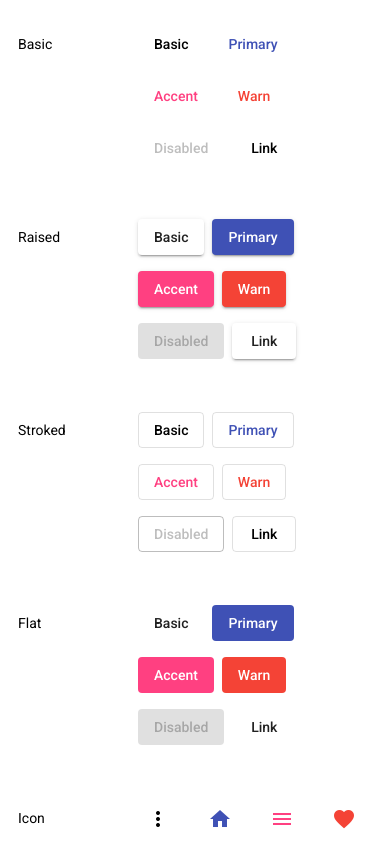
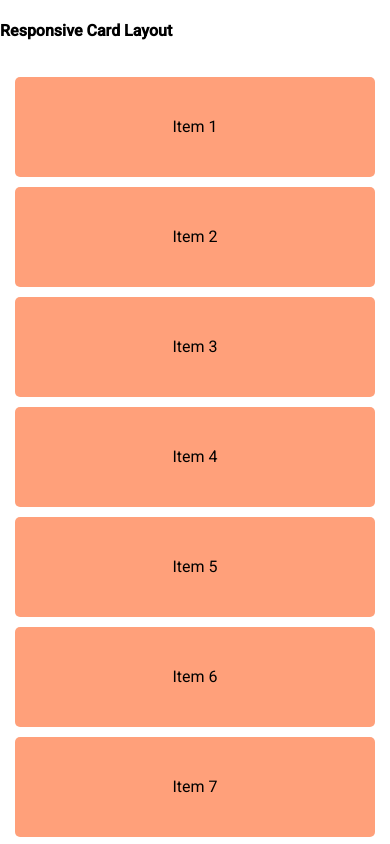
Before and after one commit to FoxGeoff/fxLayout, an Angular app: page / in a window 390 px wide. Shown: the top 844 px of the page. Built offline with nearby package versions, Linux system fonts and the light colour scheme.

Commit message:
Add Responsive Card Layout

```diff
--- a/src/app/app.component.html
+++ b/src/app/app.component.html
@@ -1,3 +1,9 @@
+
+
+
+<app-cards></app-cards>
+
+
 <div class="section" fxLayout="row wrap" fxLayoutGap="18px">
 <section>
   <div class="example-label">Basic</div>
--- a/src/app/app.module.ts
+++ b/src/app/app.module.ts
@@ -5,10 +5,14 @@ import { AppComponent } from './app.component';
 import { BrowserAnimationsModule } from '@angular/platform-browser/animations';
 import { MaterialModule } from './material/material.module';
 import { FlexLayoutModule } from '@angular/flex-layout';
+import { CardsComponent } from './cards/cards.component';
+import { NavBarComponent } from './nav-bar/nav-bar.component';
 
 @NgModule({
   declarations: [
-    AppComponent
+    AppComponent,
+    CardsComponent,
+    NavBarComponent
   ],
   imports: [
     BrowserModule,
--- /dev/null
+++ b/src/app/cards/cards.component.css
@@ -0,0 +1,12 @@
+.container {
+  padding: 10px;
+}
+
+.grid-item {
+  background-color: lightsalmon;
+  border-radius: 5px;
+  padding: 10px;
+  min-width: 300px;
+  height: 100px;
+  margin: 5px;
+}
--- /dev/null
+++ b/src/app/cards/cards.component.html
@@ -0,0 +1,8 @@
+<h4>Responsive Card Layout </h4>
+<div fxLayout="row wrap" class="container">
+  <div fxFlex *ngFor="let i of [1, 2, 3, 4, 5, 6, 7, 8, 9]">
+    <div class="grid-item" fxLayout="row" fxLayoutAlign="center center">
+      {{ 'Item ' + i }}
+    </div>
+  </div>
+</div>
--- /dev/null
+++ b/src/app/cards/cards.component.ts
@@ -0,0 +1,15 @@
+import { Component, OnInit } from '@angular/core';
+
+@Component({
+  selector: 'app-cards',
+  templateUrl: './cards.component.html',
+  styleUrls: ['./cards.component.css']
+})
+export class CardsComponent implements OnInit {
+
+  constructor() { }
+
+  ngOnInit(): void {
+  }
+
+}
--- /dev/null
+++ b/src/app/nav-bar/nav-bar.component.html
@@ -0,0 +1 @@
+<p>nav-bar works!</p>
--- /dev/null
+++ b/src/app/nav-bar/nav-bar.component.ts
@@ -0,0 +1,15 @@
+import { Component, OnInit } from '@angular/core';
+
+@Component({
+  selector: 'app-nav-bar',
+  templateUrl: './nav-bar.component.html',
+  styleUrls: ['./nav-bar.component.css']
+})
+export class NavBarComponent implements OnInit {
+
+  constructor() { }
+
+  ngOnInit(): void {
+  }
+
+}
```
Also changed, not shown: src/app/nav-bar/nav-bar.component.css (added), 2 other files (tests, documents, lock files or other folders).
